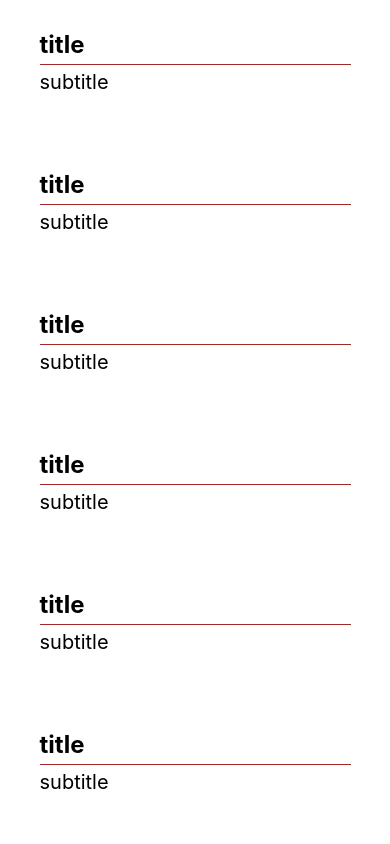
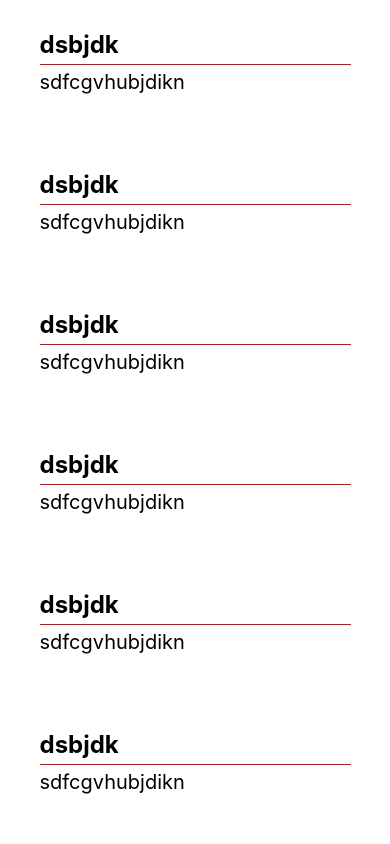
Before and after one commit to shyamtiwari02062001/Note, a React Native app: screen / in a window 390 px wide. Shown: the top 844 px of the page. Built offline with nearby package versions, Linux system fonts and the light colour scheme.

Commit message:
HomeScreen is almost ready

```diff
--- a/App.tsx
+++ b/App.tsx
@@ -1,36 +1,12 @@
 import React from 'react';
-import {
-  SafeAreaView,
-  StatusBar,
-  StyleSheet,
-  useColorScheme,
-} from 'react-native';
+import {SafeAreaView, StyleSheet} from 'react-native';
 
-import FloatingButton from './components/floatingButton';
-import SubmitButton from './components/button';
-import ListItem from './components/listItem';
+import HomeScreen from './screens/homeScreen';
 
 function App(): JSX.Element {
-  const isDarkMode = useColorScheme() === 'dark';
-
   return (
     <SafeAreaView style={styles.container}>
-      <StatusBar
-        barStyle={isDarkMode ? 'light-content' : 'dark-content'}
-        backgroundColor={'red'}
-      />
-
-      <ListItem />
-      <ListItem />
-      <ListItem />
-      <ListItem />
-      <ListItem />
-      <ListItem />
-      <ListItem />
-      <ListItem />
-      <SubmitButton />
-
-      <FloatingButton />
+      <HomeScreen />
     </SafeAreaView>
   );
 }
--- a/components/listItem.tsx
+++ b/components/listItem.tsx
@@ -1,11 +1,11 @@
 import React from 'react';
 import {View, Text, StyleSheet} from 'react-native';
-const ListItem = () => {
+const ListItem = (props: {title: string; subtitle: string}) => {
   return (
     <View style={styles.card}>
-      <Text style={styles.title}>title</Text>
+      <Text style={styles.title}>{props.title}</Text>
       <View style={styles.divider} />
-      <Text style={styles.subtitle}>subtitle</Text>
+      <Text style={styles.subtitle}>{props.subtitle}</Text>
     </View>
   );
 };
--- a/screens/homeScreen.tsx
+++ b/screens/homeScreen.tsx
@@ -0,0 +1,30 @@
+import React from 'react';
+import {FlatList, View} from 'react-native';
+import ListItem from '../components/listItem';
+import FloatingButton from '../components/floatingButton';
+const HomeScreen = () => {
+  const data = [
+    {title: 'dsbjdk', subtitle: 'sdfcgvhubjdikn'},
+    {title: 'dsbjdk', subtitle: 'sdfcgvhubjdikn'},
+    {title: 'dsbjdk', subtitle: 'sdfcgvhubjdikn'},
+    {title: 'dsbjdk', subtitle: 'sdfcgvhubjdikn'},
+    {title: 'dsbjdk', subtitle: 'sdfcgvhubjdikn'},
+    {title: 'dsbjdk', subtitle: 'sdfcgvhubjdikn'},
+    {title: 'dsbjdk', subtitle: 'sdfcgvhubjdikn'},
+    {title: 'dsbjdk', subtitle: 'sdfcgvhubjdikn'},
+    {title: 'dsbjdk', subtitle: 'sdfcgvhubjdikn'},
+    {title: 'dsbjdk', subtitle: 'sdfcgvhubjdikn'},
+  ];
+  return (
+    <View style={{}}>
+      <FlatList
+        data={data}
+        renderItem={({item, index}) => (
+          <ListItem key={index} title={item.title} subtitle={item.subtitle} />
+        )}
+      />
+      <FloatingButton />
+    </View>
+  );
+};
+export default HomeScreen;
```
